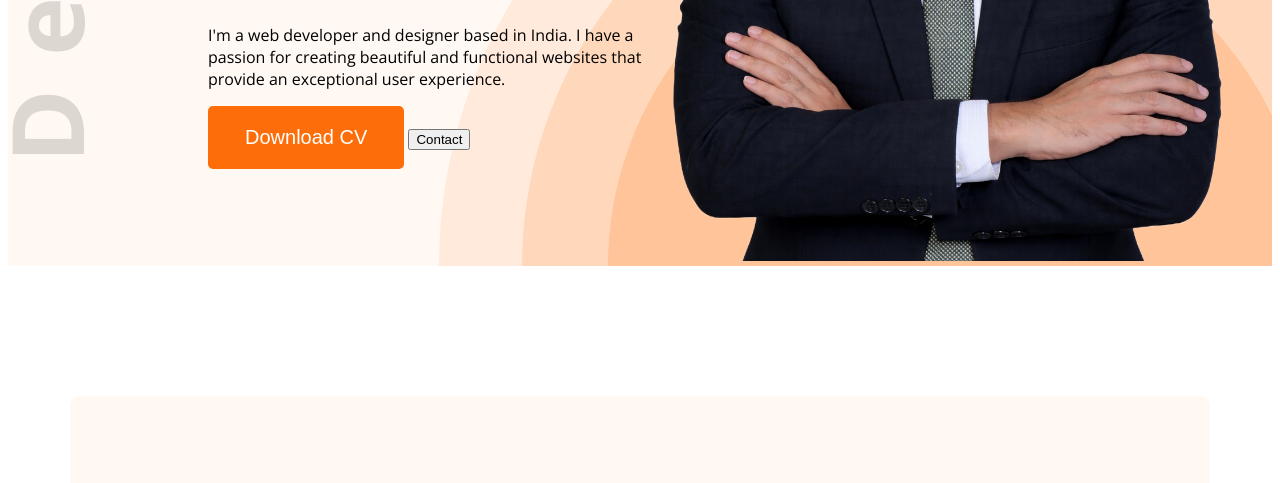
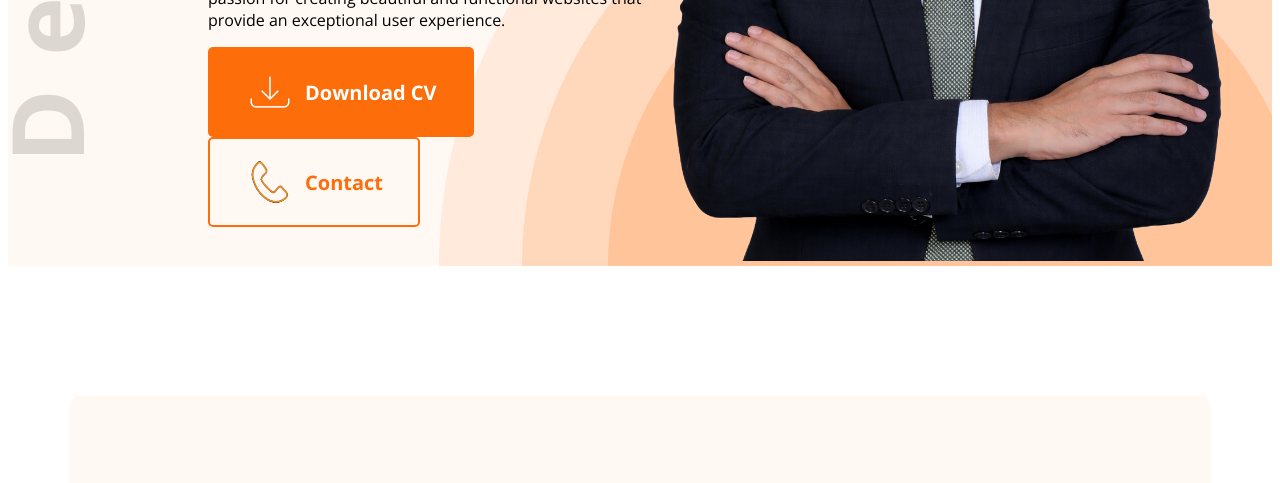
Before and after one commit to arghya-roy7/ARGHYA-PORTFOLIO, a plain HTML site: page index.html in a window 1280 px wide. Shown: the part 617-1100 px from the top of the page. Drawn offline with nearby package versions, Linux system fonts and the light colour scheme.

Commit message:
Updated the second stage code

```diff
--- a/index.html
+++ b/index.html
@@ -32,8 +32,16 @@
 
                 <p>I'm a web developer and designer based in India. I have a passion for creating beautiful and functional websites that provide an exceptional user experience. </p>
 
-                <button class = "button0"> Download CV </button>
-                <button> Contact </button>
+                <a href="documents/Arghya CV.pdf" download class="download-btn">
+                    <img src="images/icons/download.png" alt="Download" class="icon-download">
+                    Download CV
+                </a>
+
+                <a href="image.jpg" download class="contact-btn">
+                    <img src="images/icons/contact.png" alt="contact" class="icon-contact">
+                    Contact
+                </a>
+
 
             </div>
 
--- a/style/index.css
+++ b/style/index.css
@@ -188,3 +188,45 @@ footer input[type="text"], footer input[type="email"], footer textarea {
     border : 0px solid #b2b2b2;
 
 }
+
+
+.download-btn {
+    display: inline-flex;
+    align-items: center;
+    text-decoration: none;
+    font-weight: bold;
+    gap : 10px;
+    background-color: #FD6E0A;
+    color : white;
+    font-size :20px;
+    padding  : 18px 35px;
+    border-radius:  5px;
+    border-color: #FD6E0A;
+    border: 2px solid #FD6E0A;
+}
+
+.icon-download {
+    width: 50px;
+    height: 50px;
+}
+
+
+.contact-btn {
+    display: inline-flex;
+    align-items: center;
+    text-decoration: none;
+    font-weight: bold;
+    gap : 10px;
+    background-color: #FFF8F3;
+    color : #FD6E0A;
+    font-size :20px;
+    padding  : 18px 35px;
+    border-radius:  5px;
+    border-color: #FD6E0A;
+    border: 2px solid #FD6E0A;
+}
+
+.icon-contact {
+    width: 50px;
+    height: 50px;
+}
```
Also changed, not shown: images/hardy.png (deleted), images/icons/contact.png (added), images/icons/download.png (added), 3 other files.
